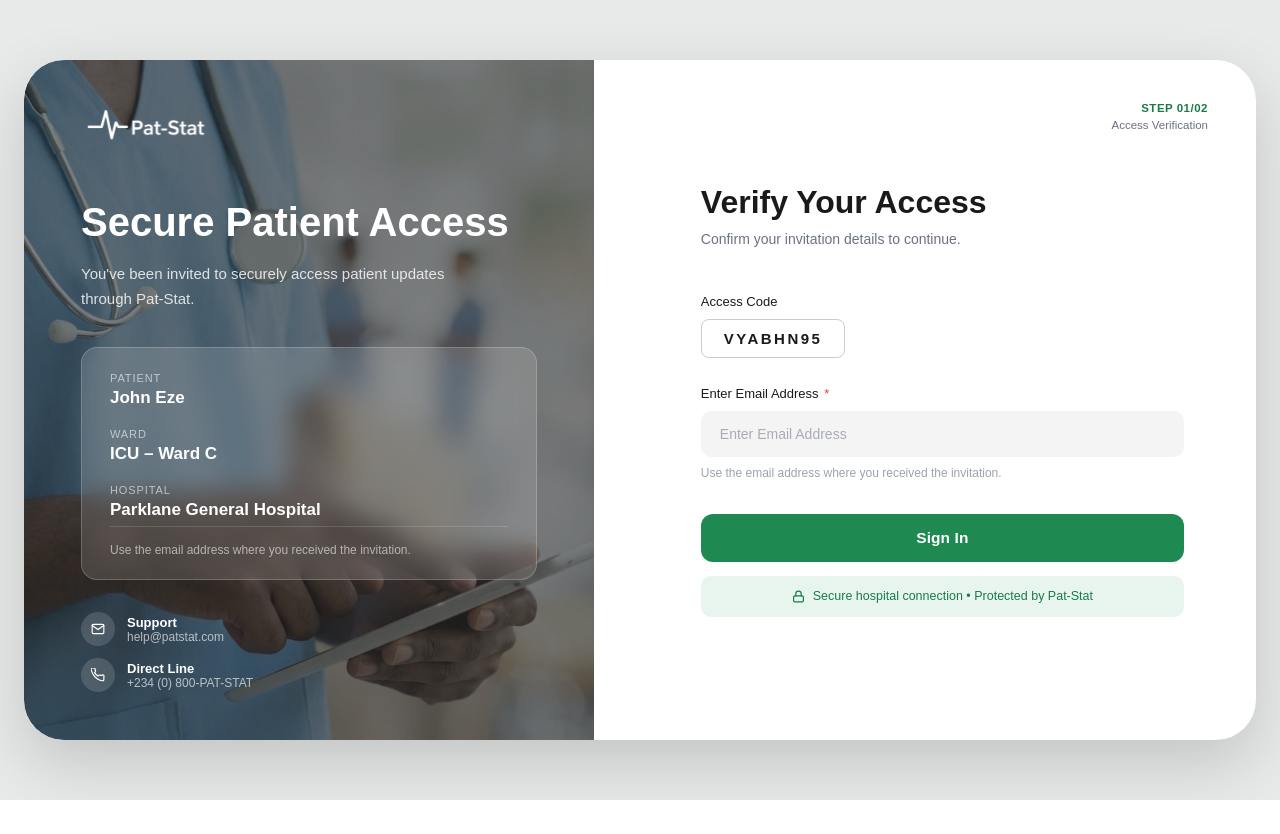
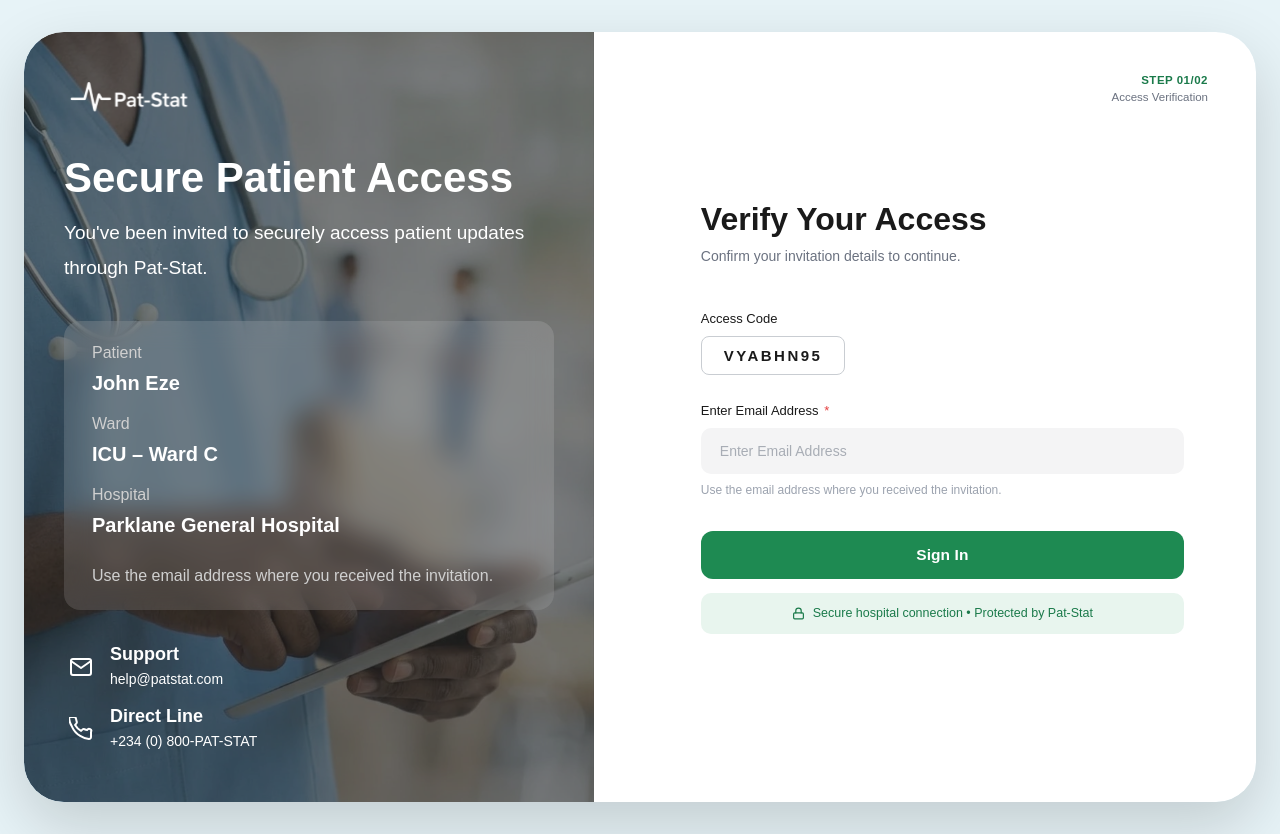
Before and after one commit to zendus/PatStat, a Next.js app: page /admin/verify-access in a window 1280 px wide. Before the commit the page ends 800 px from the top, so only its background shows below. Built offline with nearby package versions, Linux system fonts and the light colour scheme.

Commit message:
commit: update on account verify component 	modified:   widgets/Admin/Auth/AccountVerify/index.tsx 	modified:   widgets/Admin/Auth/AccountVerify/style.module.css

```diff
--- a/widgets/Admin/Auth/AccountVerify/index.tsx
+++ b/widgets/Admin/Auth/AccountVerify/index.tsx
@@ -47,9 +47,7 @@ const AccessVerification: React.FC = () => {
     <main className={styles.wrapper}>
       <div className={styles.card}>
 
-        {/* ── LEFT PANEL ── */}
         <div className={styles.left}>
-          {/* Background image — swap src with your asset path */}
           <Image
             src="/images/auth_bg.webp"
             alt="background image of a doctor reviewing patient data on a tablet"
@@ -72,14 +70,12 @@ const AccessVerification: React.FC = () => {
 
             </div>
 
-            {/* Hero */}
             <div className={styles.hero}>
               <h1 className={styles.heroTitle}>Secure Patient Access</h1>
               <p className={styles.heroSubtitle}>
                 You&apos;ve been invited to securely access patient updates through Pat-Stat.
               </p>
 
-              {/* Patient card */}
               <div className={styles.patientCard}>
                 <dl className={styles.patientFields}>
                   <div className={styles.patientField}>
@@ -101,11 +97,10 @@ const AccessVerification: React.FC = () => {
               </div>
             </div>
 
-            {/* Support footer */}
             <footer className={styles.support}>
               <div className={styles.supportItem}>
                 <span className={styles.supportIcon} aria-hidden="true">
-                  <svg width="14" height="14" viewBox="0 0 24 24" fill="none" stroke="currentColor" strokeWidth="2" strokeLinecap="round" strokeLinejoin="round">
+                  <svg width="24" height="24" viewBox="0 0 24 24" fill="none" stroke="currentColor" strokeWidth="2" strokeLinecap="round" strokeLinejoin="round">
                     <path d="M4 4h16c1.1 0 2 .9 2 2v12c0 1.1-.9 2-2 2H4c-1.1 0-2-.9-2-2V6c0-1.1.9-2 2-2z"/>
                     <polyline points="22,6 12,13 2,6"/>
                   </svg>
@@ -117,7 +112,7 @@ const AccessVerification: React.FC = () => {
               </div>
               <div className={styles.supportItem}>
                 <span className={styles.supportIcon} aria-hidden="true">
-                  <svg width="14" height="14" viewBox="0 0 24 24" fill="none" stroke="currentColor" strokeWidth="2" strokeLinecap="round" strokeLinejoin="round">
+                  <svg width="24" height="24" viewBox="0 0 24 24" fill="none" stroke="currentColor" strokeWidth="2" strokeLinecap="round" strokeLinejoin="round">
                     <path d="M22 16.92v3a2 2 0 01-2.18 2 19.79 19.79 0 01-8.63-3.07A19.5 19.5 0 013.07 9.81 19.79 19.79 0 01.01 1.18 2 2 0 012 0h3a2 2 0 012 1.72 12.84 12.84 0 00.7 2.81 2 2 0 01-.45 2.11L6.09 7.91a16 16 0 006 6l1.27-1.27a2 2 0 012.11-.45 12.84 12.84 0 002.81.7A2 2 0 0122 14.92v2z"/>
                   </svg>
                 </span>
@@ -131,7 +126,6 @@ const AccessVerification: React.FC = () => {
           </div>
         </div>
 
-        {/* ── RIGHT PANEL ── */}
         <div className={styles.right}>
 
           <div className={styles.stepBadge} aria-label="Step 1 of 2: Access Verification">
@@ -145,7 +139,6 @@ const AccessVerification: React.FC = () => {
 
             <form onSubmit={handleSubmit} noValidate>
 
-              {/* Access code — read-only display */}
               <div className={styles.field}>
                 <span className={styles.fieldLabelRight}>Access Code</span>
                 <div className={styles.codePill} aria-label={`Access code: ${PATIENT_INFO.accessCode}`}>
@@ -153,7 +146,6 @@ const AccessVerification: React.FC = () => {
                 </div>
               </div>
 
-              {/* Email */}
               <div className={styles.field}>
                 <label htmlFor="email" className={styles.fieldLabelRight}>
                   Enter Email Address <span className={styles.required} aria-hidden="true">*</span>
--- a/widgets/Admin/Auth/AccountVerify/style.module.css
+++ b/widgets/Admin/Auth/AccountVerify/style.module.css
@@ -1,16 +1,9 @@
-/* ─────────────────────────────────────────
-   Pat-Stat – Access Verification
-   styles.module.css
-───────────────────────────────────────── */
-
-/* ── Layout ──────────────────────────── */
-
 .wrapper {
   min-height: 100vh;
   display: flex;
   align-items: center;
   justify-content: center;
-  background: #E8EAE9;
+  background: #E7F3F7;
   padding: 32px 24px;
 }
 
@@ -24,11 +17,9 @@
   box-shadow: 0 24px 64px rgba(0, 0, 0, 0.16);
 }
 
-/* ── Left Panel ──────────────────────── */
-
 .left {
   position: relative;
-  flex: 0 0 46.25%; /* 666/1440 */
+  flex: 0 0 46.25%;
   min-height: 640px;
   border-radius: 40px 0 0 40px;
   overflow: hidden;
@@ -45,7 +36,7 @@
 .leftOverlay {
   position: absolute;
   inset: 0;
-  background-color: rgba(41, 43, 42, 0.60); /* #292B2A at 60% */
+  background-color: rgba(41, 43, 42, 0.60);
   z-index: 1;
 }
 
@@ -55,11 +46,9 @@
   display: flex;
   flex-direction: column;
   height: 100%;
-  /* mirrors spec: top:128px left:57px on a 1024px container */
-  padding: 40px 57px 48px;
+  padding: 40px 40px 48px;
 }
 
-/* Logo */
 .logo {
   display: flex;
   align-items: center;
@@ -71,37 +60,41 @@
   flex-shrink: 0;
 }
 
-/* Hero section */
 .hero {
   flex: 1;
   display: flex;
   flex-direction: column;
   justify-content: center;
-  padding: 48px 0 32px;
+  padding: 35px 0 32px;
 }
 
 .heroTitle {
-  font-size: clamp(26px, 3.2vw, 40px);
-  font-weight: 700;
-  color: #ffffff;
-  line-height: 1.2;
+  font-family: var(--font-heading);
+  font-size: 42px;
+  font-weight:700;
+  color: var(--Miscellaneous-Text-Field---BG, #FFFFFF);
+  line-height: 100%;
   margin-bottom: 16px;
+font-style: ExtraBold;
+letter-spacing: 0%;
 }
 
 .heroSubtitle {
-  font-size: 15px;
-  color: rgba(255, 255, 255, 0.82);
-  line-height: 1.65;
-  max-width: 400px;
+  font-family: var(--font-body);
+  font-size: 19px;
+  color: var(--Miscellaneous-Text-Field---BG, #FFFFFF);
+  line-height: 35px;
+  width: 100%;
   margin-bottom: 36px;
+font-weight: 500;
+font-style: Medium;
+letter-spacing: 0%;
 }
 
-/* Patient card (glassmorphism) */
 .patientCard {
   background: rgba(255, 255, 255, 0.13);
+  -webkit-backdrop-filter: blur(12px);
   backdrop-filter: blur(12px);
-  -webkit-backdrop-filter: blur(12px);
-  border: 1px solid rgba(255, 255, 255, 0.20);
   border-radius: 16px;
   padding: 24px 28px 20px;
 }
@@ -115,32 +108,42 @@
 }
 
 .fieldLabel {
+  font-family: var(--font-body);
   display: block;
-  font-size: 11px;
+  font-size: 16px;
   font-weight: 500;
-  color: rgba(255, 255, 255, 0.60);
-  text-transform: uppercase;
-  letter-spacing: 0.9px;
-  margin-bottom: 4px;
+  color: #D0D0D0;
+  letter-spacing: 0%;
+  margin-bottom: 10px;
+font-style: Medium;
+line-height: 100%;
+vertical-align: middle;
 }
 
 .fieldValue {
-  font-size: 17px;
-  font-weight: 700;
+  font-family: var(--font-body);
+  font-size: 20px;
+  font-weight: 600;
   color: #ffffff;
   margin: 0;
+font-style: SemiBold;
+line-height: 25px;
+letter-spacing: 0%;
 }
 
 .patientNote {
-  font-size: 12px;
-  color: rgba(255, 255, 255, 0.58);
-  border-top: 1px solid rgba(255, 255, 255, 0.14);
+    font-family: var(--font-body);
+  font-size: 16px;
+  font-weight: 400;
+font-style: Regular;
+  color: #D0D0D0;
   padding-top: 14px;
-  margin-top: 6px;
-  line-height: 1.5;
+  margin-top: 10px;
+  line-height: 28px;
+letter-spacing: 0%;
+vertical-align: middle;
 }
 
-/* Support footer */
 .support {
   display: flex;
   flex-direction: column;
@@ -157,26 +160,34 @@
 .supportIcon {
   width: 34px;
   height: 34px;
-  border-radius: 50%;
-  background: rgba(255, 255, 255, 0.14);
   display: flex;
   align-items: center;
   justify-content: center;
   flex-shrink: 0;
-  color: #ffffff;
+  color: var(--Miscellaneous-Text-Field---BG, #FFFFFF);
 }
 
 .supportLabel {
+  font-family: var(--font-body);
   display: block;
-  font-size: 13px;
+  font-size: 18px;
   font-weight: 600;
-  color: #ffffff;
+  color: var(--Miscellaneous-Text-Field---BG, #FFFFFF);
+font-style: SemiBold;
+line-height: 25px;
+letter-spacing: 0%;
 }
 
 .supportValue {
+  font-family: var(--font-body);
   display: block;
-  font-size: 12px;
-  color: rgba(255, 255, 255, 0.65);
+  font-size: 14px;
+  color: var(--Miscellaneous-Text-Field---BG, #FFFFFF);
+font-weight: 400;
+font-style: Regular;
+line-height: 25px;
+letter-spacing: 0%;
+
 }
 
 /* ── Right Panel ─────────────────────── */
```
